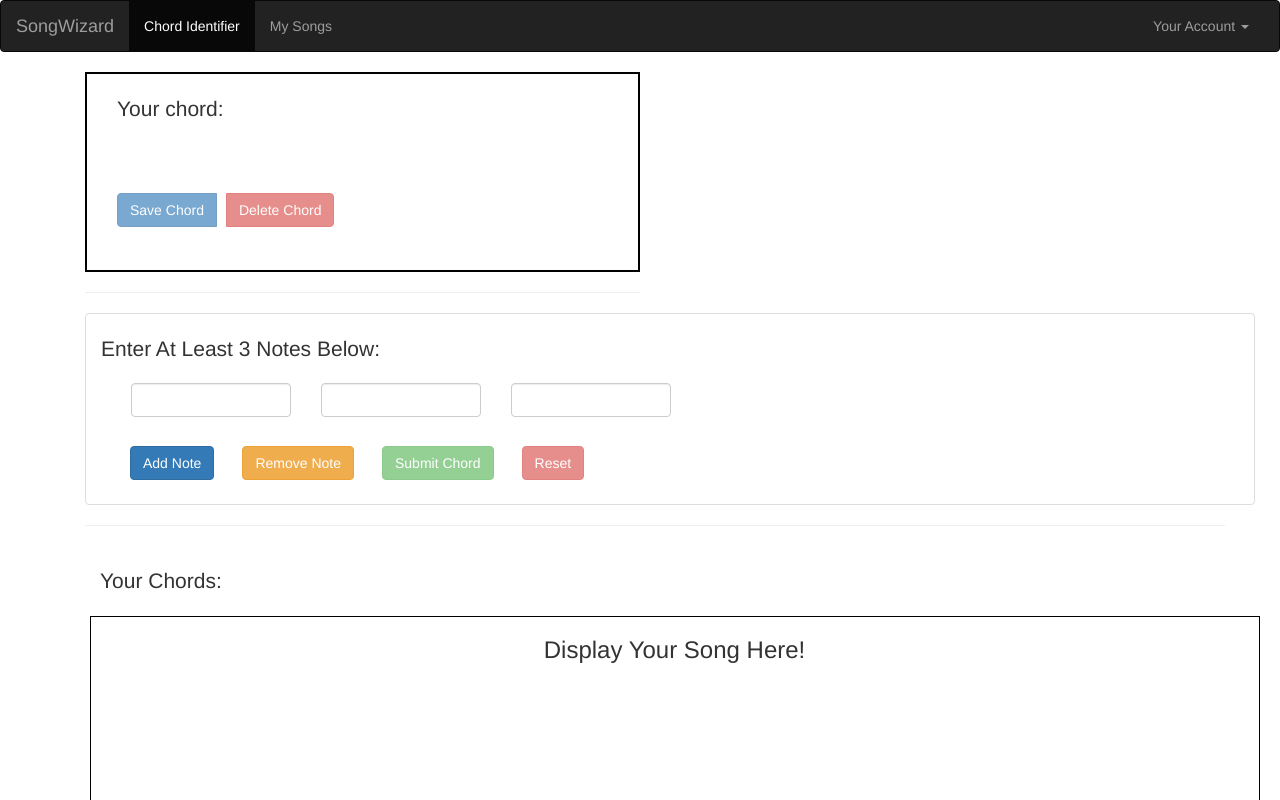
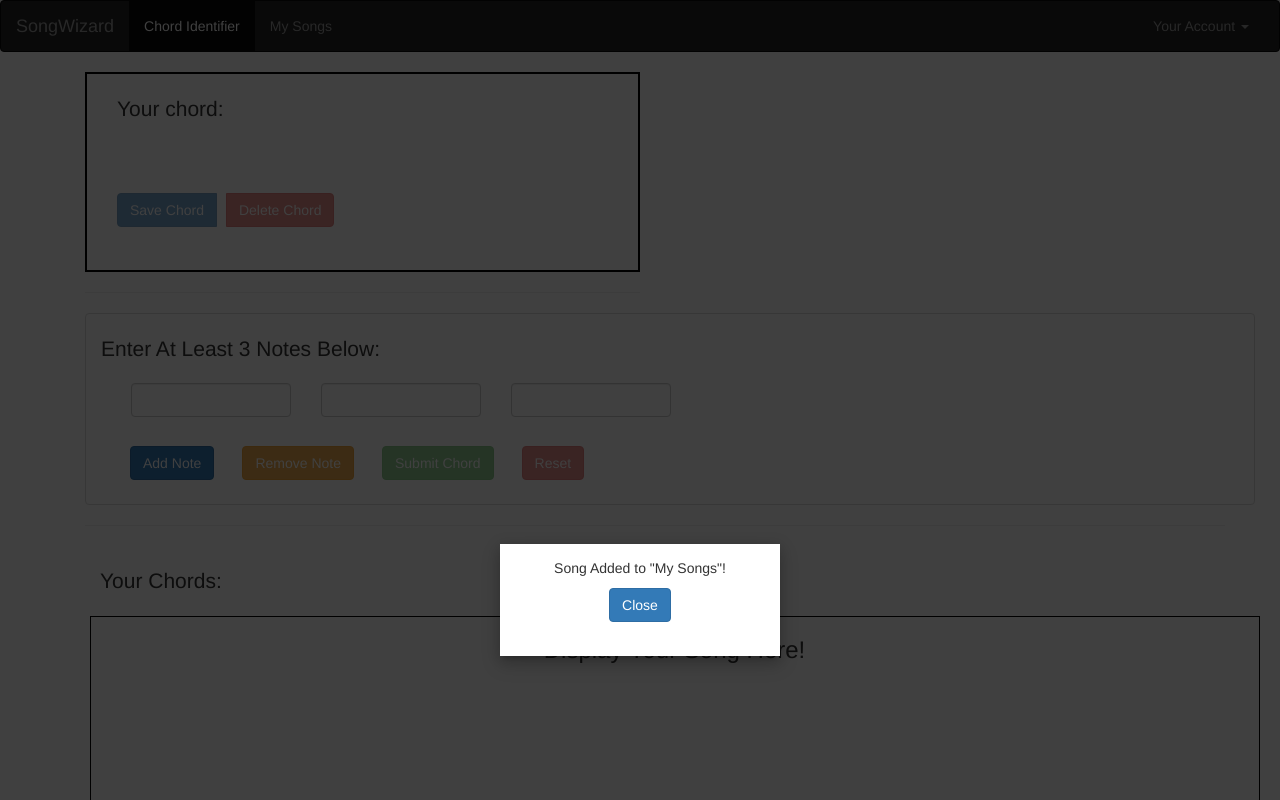
Before and after one commit to ashleylovette/ProgressionWizard, an Angular app: page /chord-identifier in a window 1280 px wide. Shown: the top 800 px of the page. Built offline with nearby package versions, Linux system fonts and the light colour scheme; what @tonaljs/tonal would draw is missing.

Commit message:
adding alert

```diff
--- a/src/app/chord-identifier/chord-identifier.component.html
+++ b/src/app/chord-identifier/chord-identifier.component.html
@@ -1,4 +1,5 @@
 <div class="container">
+  <app-alert *ngIf="songAdded" (close)="onClosed()"></app-alert>
   <div class="row">
     <div class="col-xs-6">
       <app-key></app-key>
--- a/src/app/chord-identifier/chord-identifier.component.ts
+++ b/src/app/chord-identifier/chord-identifier.component.ts
@@ -1,13 +1,20 @@
-import { Component } from '@angular/core';
-
-
-
+import { Component, OnInit } from '@angular/core';
+import { SongsService } from '../shared/songs.service';
 
 @Component({
   selector: 'app-chord-identifier',
   templateUrl: './chord-identifier.component.html',
   styleUrls: ['./chord-identifier.component.css']
 })
-export class ChordIdentifierComponent {
+export class ChordIdentifierComponent implements OnInit {
+  songAdded: boolean = true;
 
+  constructor() {}
+
+  ngOnInit() {
+  }
+
+  onClosed() {
+    this.songAdded = false;
+  }
 }
--- a/src/app/shared/alert/alert.component.css
+++ b/src/app/shared/alert/alert.component.css
@@ -13,9 +13,13 @@
 .alert-box {
   z-index: 100;
   position: absolute;
-  top: 25%;
+  top: 75%;
   left: 50%;
   transform: translate(-50%, -50%);
+  height: 8em;
+  width: 20em;
+  text-align: center;
+
 
   padding: 1em;
 
--- a/src/app/shared/alert/alert.component.html
+++ b/src/app/shared/alert/alert.component.html
@@ -1,9 +1,11 @@
-<div class="backdrop"></div>
+<div class="backdrop" (click)="onClose()"></div>
 
 <div class="alert-box">
-  <p>Alert!</p>
+  <p>Song Added to "My Songs"!</p>
 
   <div class="alert-box-actions">
-    <button type="button" class="btn btn-primary">Close</button>
+    <button type="button" class="btn btn-primary" (click)="onClose()">
+      Close
+    </button>
   </div>
 </div>
--- a/src/app/shared/alert/alert.component.ts
+++ b/src/app/shared/alert/alert.component.ts
@@ -1,4 +1,5 @@
-import { Component, Input, OnInit } from '@angular/core';
+import { Component, EventEmitter, OnInit, Output } from '@angular/core';
+
 
 @Component({
   selector: 'app-alert',
@@ -6,11 +7,14 @@ import { Component, Input, OnInit } from '@angular/core';
   styleUrls: ['./alert.component.css']
 })
 export class AlertComponent implements OnInit {
-
+  @Output() close = new EventEmitter();
 
   constructor() { }
 
   ngOnInit(): void {
   }
 
+  onClose() {
+    this.close.emit();
+  }
 }
--- a/src/app/shared/songs.service.ts
+++ b/src/app/shared/songs.service.ts
@@ -5,6 +5,7 @@ import { Song } from "./song.model";
 @Injectable({ providedIn: 'root'})
 export class SongsService {
   allSongs: Song[]=[];
+  songAdded = new Subject<Song>();
   songsChanged = new Subject<Song[]>();
 
   setSongs(songs: Song[]) {
```
